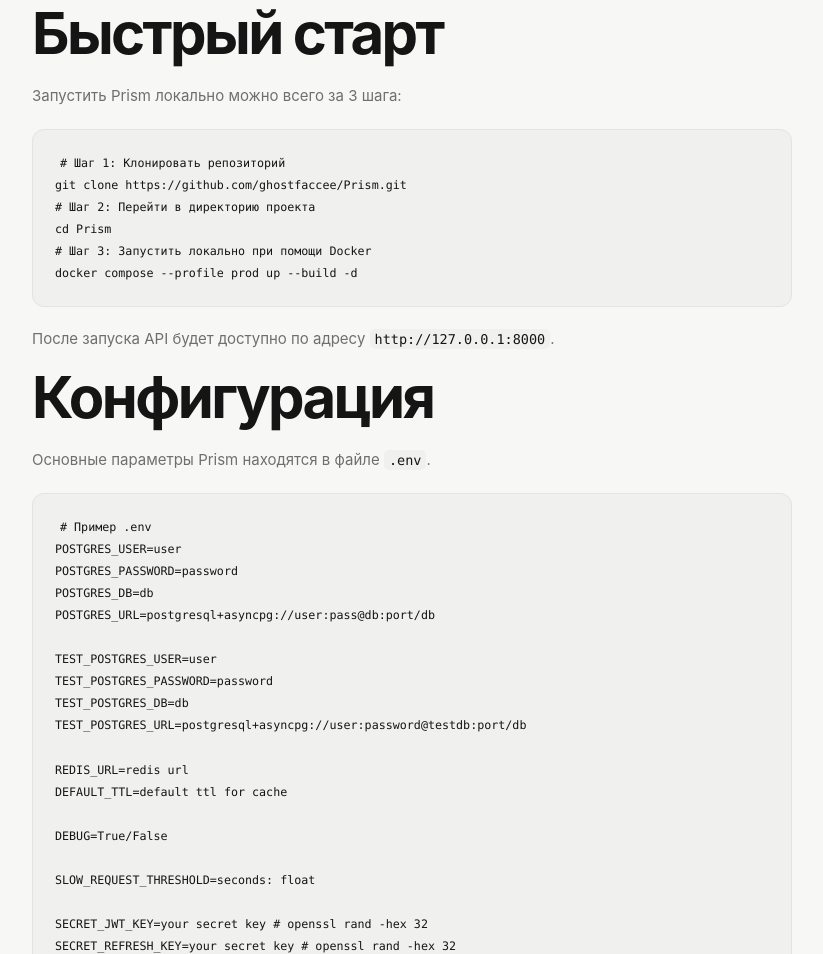
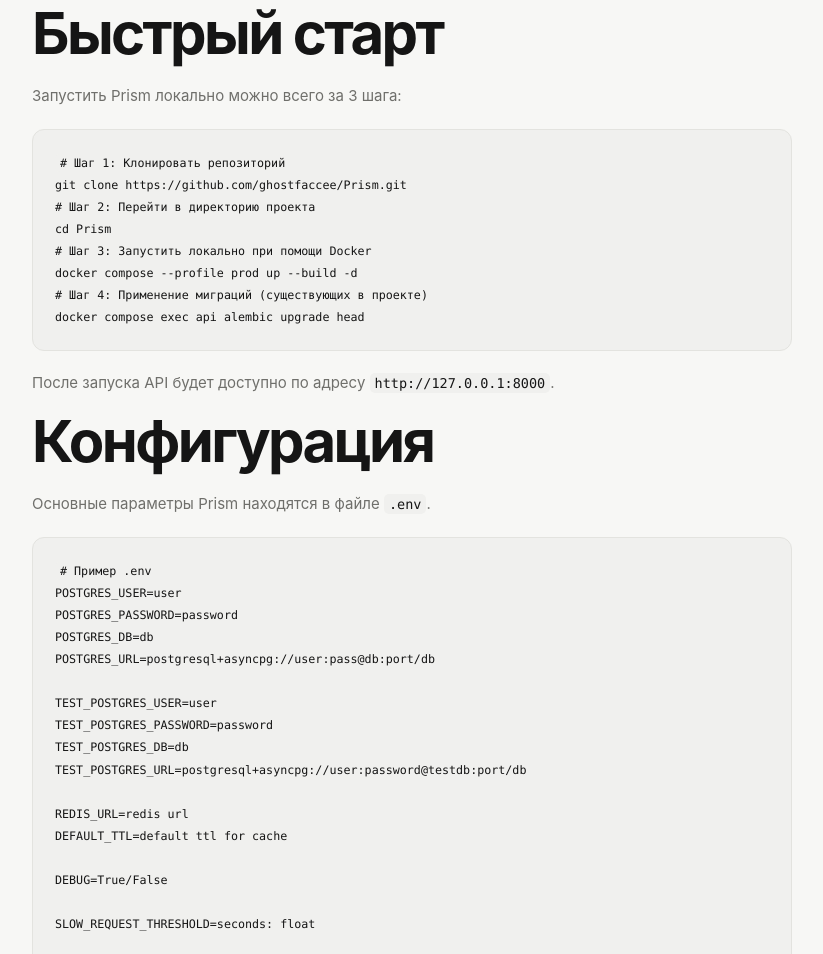
Before and after one commit to ghostfaccee/Prism, a plain HTML site: page webdocs/docs/index.html in a window 1280 px wide. Shown: the part 841-1795 px from the top of the page, without its empty margins (298-1121 px from the left). Drawn offline with Linux system fonts and the light colour scheme.

Commit message:
refactor(webdocs): update

```diff
--- a/webdocs/docs/index.html
+++ b/webdocs/docs/index.html
@@ -95,7 +95,9 @@
 # Шаг 2: Перейти в директорию проекта
 cd Prism
 # Шаг 3: Запустить локально при помощи Docker
-docker compose --profile prod up --build -d</code></pre>
+docker compose --profile prod up --build -d
+# Шаг 4: Применение миграций (существующих в проекте)
+docker compose exec api alembic upgrade head</code></pre>
 
       <p>После запуска API будет доступно по адресу <code>http://127.0.0.1:8000</code>.</p>
     </section>
```
Also changed, not shown: webdocs/index.html (+2 -1 lines).
